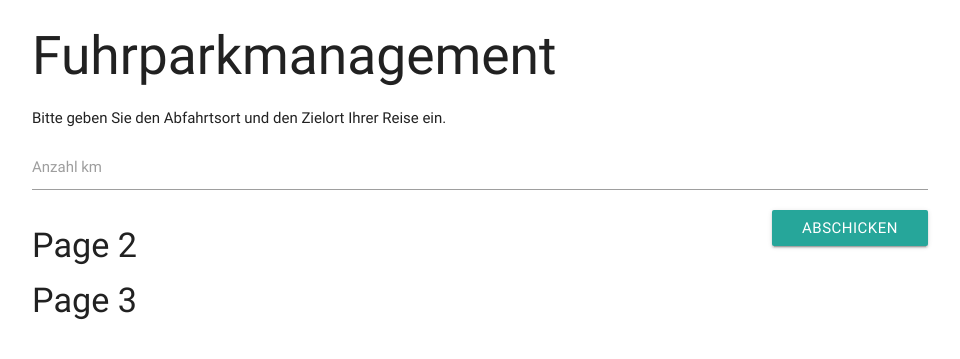
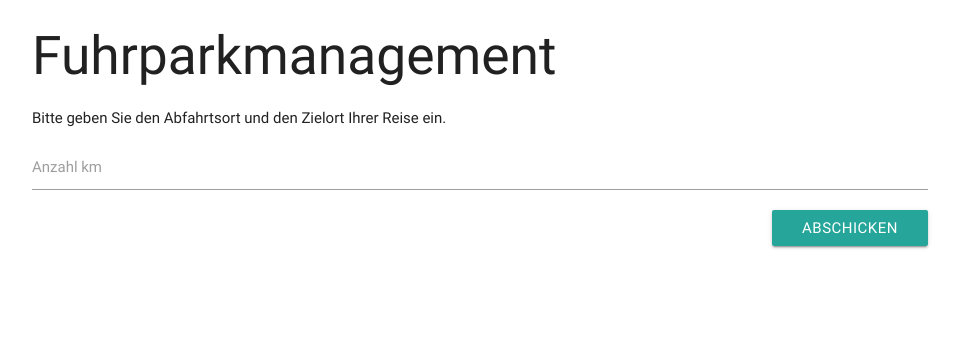
Before and after one commit to flidde/Fuhrparkmanagement, a PHP site: page / in a window 1280 px wide. Shown: the top 359 px of the page, without its empty margins (160-1120 px from the left). Run offline with PHP 8.4, Linux system fonts and the light colour scheme.

Commit message:
style change

```diff
--- a/index.php
+++ b/index.php
@@ -24,8 +24,6 @@
 				<button class="btn right" onclick="getAutos();">Abschicken</button>
 			</div>
 		</div>
-		<div id="tab2" class="col s12"><h4>Page 2</h4></div>
-		<div id="tab3" class="col s12"><h4>Page 3</h4></div>
 
 	</div>
 
```
